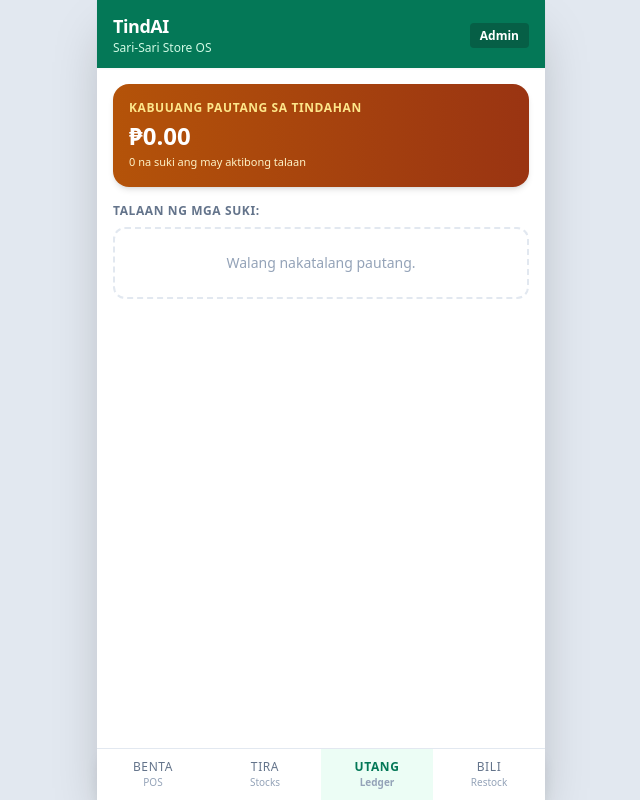
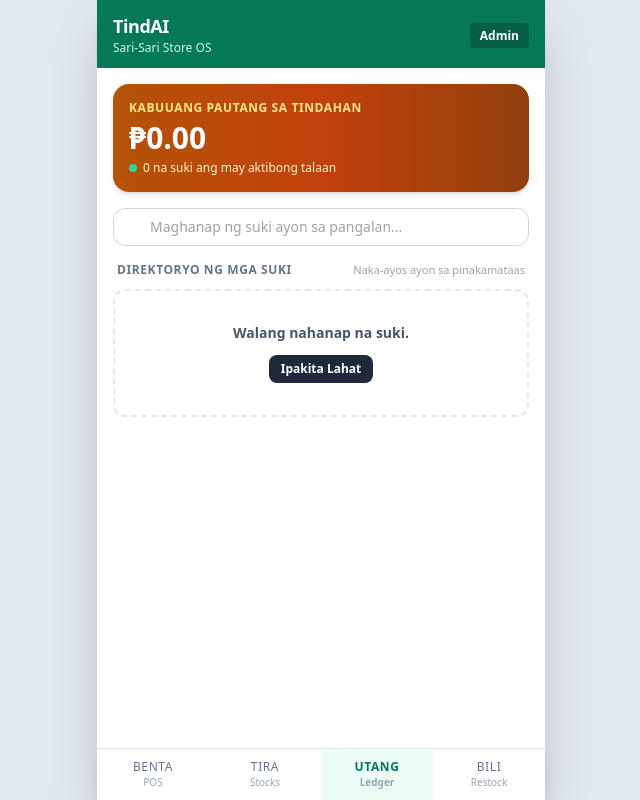
Before and after one commit to Breacher1337/TindAi, a Django app: page /utang/ in a window 1280 px wide. Shown: the whole page, without its empty margins (319-959 px from the left). Run offline with Django 5.2, Linux system fonts and the light colour scheme; data that the repository does not hold is empty; some libraries are stand-ins or nearby versions.

Commit message:
feat(utang): add credit utilization bar, search filter, and payment presets (closes #20)

```diff
--- a/backend/core/views.py
+++ b/backend/core/views.py
@@ -226,12 +226,33 @@ def inventory_view(request):
 
 def utang_view(request):
     """Lista ng Utang / Debtor Directory."""
-    customers = Customer.objects.filter(is_active=True).order_by('-debt_balance', 'name')
-    total_debt = customers.aggregate(Sum('debt_balance'))['debt_balance__sum'] or Decimal('0.00')
+    query = request.GET.get('q', '').strip()
+    customers_qs = Customer.objects.filter(is_active=True)
+
+    if query:
+        customers_qs = customers_qs.filter(
+            Q(name__icontains=query) | Q(nickname__icontains=query) | Q(phone__icontains=query)
+        )
+
+    customers = customers_qs.order_by('-debt_balance', 'name')
+    total_debt = Customer.objects.filter(is_active=True).aggregate(Sum('debt_balance'))['debt_balance__sum'] or Decimal('0.00')
+
+    # Compute utilization ratio for display
+    customer_list = []
+    for c in customers:
+        pct = 0
+        if c.credit_limit and c.credit_limit > 0:
+            pct = min(100, int((c.debt_balance / c.credit_limit) * 100))
+        customer_list.append({
+            'obj': c,
+            'credit_pct': pct,
+        })
 
     context = {
+        'customer_list': customer_list,
         'customers': customers,
         'total_debt': f"{total_debt:.2f}",
+        'query': query,
     }
     return render(request, 'utang.html', context)
 
--- a/backend/templates/utang.html
+++ b/backend/templates/utang.html
@@ -3,53 +3,106 @@
 {% block title %}Lista ng Utang - TindAI{% endblock %}
 
 {% block content %}
-<div class="space-y-4">
+<div id="utang-container" class="space-y-4">
 
   <!-- Summary Debt Banner -->
-  <div class="bg-gradient-to-r from-amber-700 to-orange-800 text-white p-4 rounded-2xl shadow-md">
-    <div class="text-xs uppercase tracking-wider text-amber-200 font-bold">Kabuuang Pautang sa Tindahan</div>
-    <div class="text-2xl font-black mt-1">₱{{ total_debt }}</div>
-    <div class="text-[11px] text-amber-100 mt-0.5">{{ customers|length }} na suki ang may aktibong talaan</div>
+  <div class="bg-gradient-to-r from-amber-700 via-orange-700 to-amber-800 text-white p-4 rounded-2xl shadow-md">
+    <div class="flex items-center justify-between">
+      <div class="text-xs uppercase tracking-wider text-amber-200 font-bold">Kabuuang Pautang sa Tindahan</div>
+      <i data-lucide="book-open-check" class="w-4 h-4 text-amber-200"></i>
+    </div>
+    <div class="text-3xl font-black mt-1">₱{{ total_debt }}</div>
+    <div class="text-xs text-amber-100 mt-1 flex items-center gap-1.5">
+      <span class="w-2 h-2 rounded-full bg-emerald-400"></span>
+      <span>{{ customers|length }} na suki ang may aktibong talaan</span>
+    </div>
   </div>
 
+  <!-- Search Suki -->
+  <form method="GET" action="/utang/" class="flex gap-2">
+    <div class="relative flex-1">
+      <i data-lucide="search" class="w-4 h-4 text-slate-400 absolute left-3 top-3"></i>
+      <input type="text" name="q" value="{{ query }}" placeholder="Maghanap ng suki ayon sa pangalan..."
+             class="w-full border border-slate-300 rounded-xl pl-9 pr-3 py-2 text-sm bg-white focus:outline-none focus:ring-2 focus:ring-emerald-600"
+             hx-get="/utang/"
+             hx-trigger="keyup changed delay:350ms, search"
+             hx-target="#utang-container"
+             hx-select="#utang-container">
+    </div>
+    {% if query %}
+    <a href="/utang/" class="bg-slate-200 hover:bg-slate-300 text-slate-700 font-bold px-3 py-2 rounded-xl text-xs flex items-center active:scale-95">
+      Linisin
+    </a>
+    {% endif %}
+  </form>
+
   <!-- Suki Debtor Directory -->
-  <div class="space-y-2">
-    <h3 class="text-xs font-bold text-slate-500 uppercase tracking-wider">Talaan ng mga Suki:</h3>
+  <div class="space-y-2.5">
+    <div class="flex items-center justify-between px-1">
+      <h3 class="text-xs font-bold text-slate-500 uppercase tracking-wider">Direktoryo ng mga Suki</h3>
+      <span class="text-[11px] text-slate-400">Naka-ayos ayon sa pinakamataas</span>
+    </div>
 
-    {% for cust in customers %}
-    <div class="bg-white border border-slate-200 rounded-xl p-3 shadow-sm flex items-center justify-between">
-      <div class="flex-1 pr-2">
-        <div class="font-bold text-sm text-slate-900">
-          {{ cust.name }} {% if cust.nickname %}<span class="text-slate-500 font-normal">({{ cust.nickname }})</span>{% endif %}
+    {% for item in customer_list %}
+    {% with cust=item.obj pct=item.credit_pct %}
+    <div class="bg-white border rounded-xl p-3.5 shadow-sm transition-all {% if cust.debt_balance > cust.credit_limit %}border-rose-400 bg-rose-50/30{% elif pct >= 80 %}border-amber-300 bg-amber-50/20{% else %}border-slate-200{% endif %}">
+
+      <div class="flex items-start justify-between">
+        <div class="flex-1 pr-2">
+          <div class="font-black text-sm text-slate-900 leading-snug">
+            {{ cust.name }}
+            {% if cust.nickname %}<span class="text-slate-500 font-semibold text-xs ml-1">({{ cust.nickname }})</span>{% endif %}
+          </div>
+          <div class="text-xs text-slate-500 mt-0.5 flex items-center gap-1.5 flex-wrap">
+            {% if cust.phone %}
+            <span class="text-slate-600 font-medium">{{ cust.phone }}</span>
+            <span>•</span>
+            {% endif %}
+            <span>Limit: <strong class="text-slate-700">₱{{ cust.credit_limit }}</strong></span>
+          </div>
         </div>
-        <div class="text-xs text-slate-500">
-          {% if cust.phone %}<span>Tel: {{ cust.phone }}</span> | {% endif %}
-          <span>Limit: ₱{{ cust.credit_limit }}</span>
+
+        <div class="text-right shrink-0">
+          <div class="text-base font-black {% if cust.debt_balance > cust.credit_limit %}text-rose-600{% elif cust.debt_balance > 0 %}text-amber-700{% else %}text-emerald-600{% endif %}">
+            ₱{{ cust.debt_balance }}
+          </div>
+          <div class="text-[10px] uppercase font-bold text-slate-400">Balanse</div>
         </div>
       </div>
 
-      <div class="flex items-center space-x-2">
-        <div class="text-right mr-1">
-          <div class="text-sm font-black text-amber-700">₱{{ cust.debt_balance }}</div>
-          <div class="text-[10px] text-slate-400">Balanse</div>
+      <!-- Credit Limit Bar -->
+      <div class="mt-2.5 pt-2 border-t border-slate-100 flex items-center gap-2">
+        <div class="flex-1 bg-slate-100 rounded-full h-1.5 overflow-hidden">
+          <div class="h-full rounded-full transition-all {% if cust.debt_balance > cust.credit_limit %}bg-rose-600{% elif pct >= 80 %}bg-amber-500{% else %}bg-emerald-500{% endif %}"
+               style="width: {{ pct }}%;"></div>
         </div>
+        <span class="text-[10px] font-bold text-slate-400 shrink-0">{{ pct }}% Nagamit</span>
+      </div>
 
-        <!-- Magbayad Button Trigger -->
-        <button onclick="openPaymentModal('{{ cust.id }}', '{{ cust.name }}', '{{ cust.debt_balance }}')"
-                class="bg-emerald-700 text-white font-bold text-xs px-3 py-1.5 rounded-lg active:scale-95 shadow-sm">
-          Bayad
+      <!-- Action Buttons -->
+      <div class="mt-3 flex items-center justify-end gap-2 pt-1">
+        {% if cust.debt_balance > 0 %}
+        <button onclick="openPaymentModal('{{ cust.id }}', '{{ cust.name|escapejs }}', '{{ cust.debt_balance }}')"
+                class="bg-emerald-700 hover:bg-emerald-800 text-white font-extrabold text-xs px-3.5 py-1.5 rounded-lg active:scale-95 shadow-sm flex items-center gap-1">
+          <i data-lucide="hand-coins" class="w-3.5 h-3.5"></i>
+          <span>Magbayad</span>
         </button>
+        {% endif %}
 
-        <!-- Copy SMS Reminder Trigger -->
-        <button onclick="copyReminder('{{ cust.nickname|default:cust.name }}', '{{ cust.debt_balance }}')"
-                class="bg-slate-100 hover:bg-slate-200 text-slate-700 font-bold text-xs px-2.5 py-1.5 rounded-lg active:scale-95 border border-slate-300">
-          SMS
+        <button onclick="copyReminder('{{ cust.nickname|default:cust.name|escapejs }}', '{{ cust.debt_balance }}')"
+                class="bg-slate-100 hover:bg-slate-200 text-slate-700 font-bold text-xs px-3 py-1.5 rounded-lg active:scale-95 border border-slate-200 flex items-center gap-1">
+          <i data-lucide="message-square" class="w-3.5 h-3.5 text-slate-500"></i>
+          <span>SMS Paalala</span>
         </button>
       </div>
+
     </div>
+    {% endwith %}
     {% empty %}
-    <div class="p-6 text-center text-slate-400 border-2 border-dashed border-slate-200 rounded-xl text-sm">
-      Walang nakatalang pautang.
+    <div class="p-8 text-center text-slate-400 border-2 border-dashed border-slate-200 rounded-xl">
+      <i data-lucide="users" class="w-8 h-8 mx-auto text-slate-300 mb-2"></i>
+      <p class="text-sm font-semibold text-slate-600">Walang nahanap na suki.</p>
+      <a href="/utang/" class="inline-block mt-3 bg-slate-800 text-white text-xs font-bold px-3 py-1.5 rounded-lg">Ipakita Lahat</a>
     </div>
     {% endfor %}
   </div>
@@ -58,57 +111,118 @@
 
 <!-- Payment Modal -->
 <div id="payment-modal" class="fixed inset-0 bg-slate-900/60 z-50 hidden flex items-center justify-center p-4">
-  <div class="bg-white rounded-2xl max-w-xs w-full p-5 shadow-2xl space-y-4">
+  <div class="bg-white rounded-2xl max-w-sm w-full p-5 shadow-2xl space-y-4">
     <div class="flex justify-between items-center pb-2 border-b border-slate-100">
-      <h3 class="font-bold text-base text-slate-900">Magtala ng Bayad</h3>
-      <button onclick="closePaymentModal()" class="text-slate-400 text-lg font-bold">&times;</button>
+      <div class="flex items-center gap-2">
+        <div class="w-7 h-7 rounded-lg bg-emerald-100 text-emerald-700 flex items-center justify-center font-bold">
+          <i data-lucide="wallet" class="w-4 h-4"></i>
+        </div>
+        <h3 class="font-black text-base text-slate-900">Magtala ng Bayad</h3>
+      </div>
+      <button onclick="closePaymentModal()" class="text-slate-400 hover:text-slate-600 text-xl font-bold">&times;</button>
     </div>
 
     <form method="POST" id="payment-form" action="/utang/pay/">
       {% csrf_token %}
       <input type="hidden" name="customer_id" id="modal-customer-id">
 
-      <div class="text-xs text-slate-600 mb-1">
-        Pangalan: <strong id="modal-customer-name" class="text-slate-900"></strong><br>
-        Kasalukuyang Utang: <strong id="modal-customer-debt" class="text-amber-700 font-black"></strong>
+      <div class="bg-slate-50 border border-slate-200 rounded-xl p-3 text-xs space-y-1">
+        <div class="text-slate-500">Pangalan ng Suki:</div>
+        <div id="modal-customer-name" class="text-sm font-black text-slate-900"></div>
+        <div class="flex items-center justify-between pt-1 border-t border-slate-200 mt-2">
+          <span class="text-slate-500">Kasalukuyang Utang:</span>
+          <span id="modal-customer-debt" class="text-sm font-black text-amber-700"></span>
+        </div>
       </div>
 
       <div class="mt-3">
         <label for="pay_amount" class="block text-xs font-bold text-slate-700 mb-1">Halaga ng Ibinayad (₱):</label>
         <input type="number" step="0.25" min="1" name="amount" id="pay_amount" required
-               class="w-full border border-slate-300 rounded-xl p-2.5 text-base font-bold bg-white focus:outline-none focus:ring-2 focus:ring-emerald-600">
+               placeholder="Hal. 100"
+               class="w-full border border-slate-300 rounded-xl p-2.5 text-lg font-black text-slate-900 bg-white focus:outline-none focus:ring-2 focus:ring-emerald-600">
       </div>
 
-      <div class="mt-4 flex gap-2">
-        <button type="button" onclick="closePaymentModal()" class="flex-1 py-2.5 bg-slate-100 text-slate-700 font-bold rounded-xl text-xs">
+      <!-- Quick Preset Buttons -->
+      <div class="flex gap-1.5 flex-wrap pt-1">
+        <button type="button" onclick="setPreset('full')" class="text-[11px] font-bold bg-amber-100 text-amber-900 hover:bg-amber-200 px-2.5 py-1 rounded-lg">
+          Buong Bayad
+        </button>
+        <button type="button" onclick="setAmount(50)" class="text-[11px] font-bold bg-slate-100 text-slate-700 hover:bg-slate-200 px-2.5 py-1 rounded-lg">
+          ₱50
+        </button>
+        <button type="button" onclick="setAmount(100)" class="text-[11px] font-bold bg-slate-100 text-slate-700 hover:bg-slate-200 px-2.5 py-1 rounded-lg">
+          ₱100
+        </button>
+        <button type="button" onclick="setAmount(200)" class="text-[11px] font-bold bg-slate-100 text-slate-700 hover:bg-slate-200 px-2.5 py-1 rounded-lg">
+          ₱200
+        </button>
+      </div>
+
+      <div class="mt-4 flex gap-2 pt-2 border-t border-slate-100">
+        <button type="button" onclick="closePaymentModal()" class="flex-1 py-2.5 bg-slate-100 text-slate-700 font-bold rounded-xl text-xs active:scale-95">
           Kanselahin
         </button>
-        <button type="submit" class="flex-1 py-2.5 bg-emerald-700 text-white font-extrabold rounded-xl text-xs shadow-md active:scale-95">
-          Itala ang Bayad
+        <button type="submit" class="flex-1 py-2.5 bg-emerald-700 hover:bg-emerald-800 text-white font-extrabold rounded-xl text-xs shadow-md active:scale-95">
+          Kumpirmahin
         </button>
       </div>
     </form>
   </div>
 </div>
 
+<!-- Toast Notification -->
+<div id="toast" class="fixed bottom-20 left-1/2 -translate-x-1/2 bg-slate-900 text-white text-xs font-bold px-4 py-2.5 rounded-xl shadow-xl hidden transition-all z-50 flex items-center gap-2">
+  <i data-lucide="check-circle-2" class="w-4 h-4 text-emerald-400"></i>
+  <span id="toast-text">Na-kopya na ang SMS Paalala!</span>
+</div>
+
 <script>
+  let currentRawDebt = 0;
+
   function openPaymentModal(id, name, debt) {
+    currentRawDebt = parseFloat(debt) || 0;
     document.getElementById('modal-customer-id').value = id;
     document.getElementById('modal-customer-name').innerText = name;
     document.getElementById('modal-customer-debt').innerText = '₱' + debt;
     document.getElementById('pay_amount').value = '';
+    document.getElementById('pay_amount').max = debt;
     document.getElementById('payment-modal').classList.remove('hidden');
+    if (window.lucide) lucide.createIcons();
   }
 
   function closePaymentModal() {
     document.getElementById('payment-modal').classList.add('hidden');
   }
 
+  function setAmount(val) {
+    document.getElementById('pay_amount').value = val;
+  }
+
+  function setPreset(type) {
+    if (type === 'full') {
+      document.getElementById('pay_amount').value = currentRawDebt;
+    }
+  }
+
   function copyReminder(name, debt) {
     const msg = `Magandang araw po ${name}. Paalala lamang po mula sa ating tindahan tungkol sa inyong balanse na ₱${debt}. Maraming salamat po sa inyong tiwala at suporta.`;
     navigator.clipboard.writeText(msg).then(() => {
-      alert('Na-kopya na ang SMS Paalala sa clipboard:\n\n' + msg);
+      showToast('Na-kopya na sa clipboard ang SMS Paalala para kay ' + name);
     });
+  }
+
+  function showToast(text) {
+    const toast = document.getElementById('toast');
+    const toastText = document.getElementById('toast-text');
+    toastText.innerText = text;
+    toast.classList.remove('hidden');
+    setTimeout(() => {
+      toast.classList.add('hidden');
+    }, 2800);
+  }
+
+  if (window.lucide) {
+    lucide.createIcons();
   }
 </script>
 {% endblock %}
```
Also changed, not shown: backend/tests/test_views.py (+9 -0 lines).
